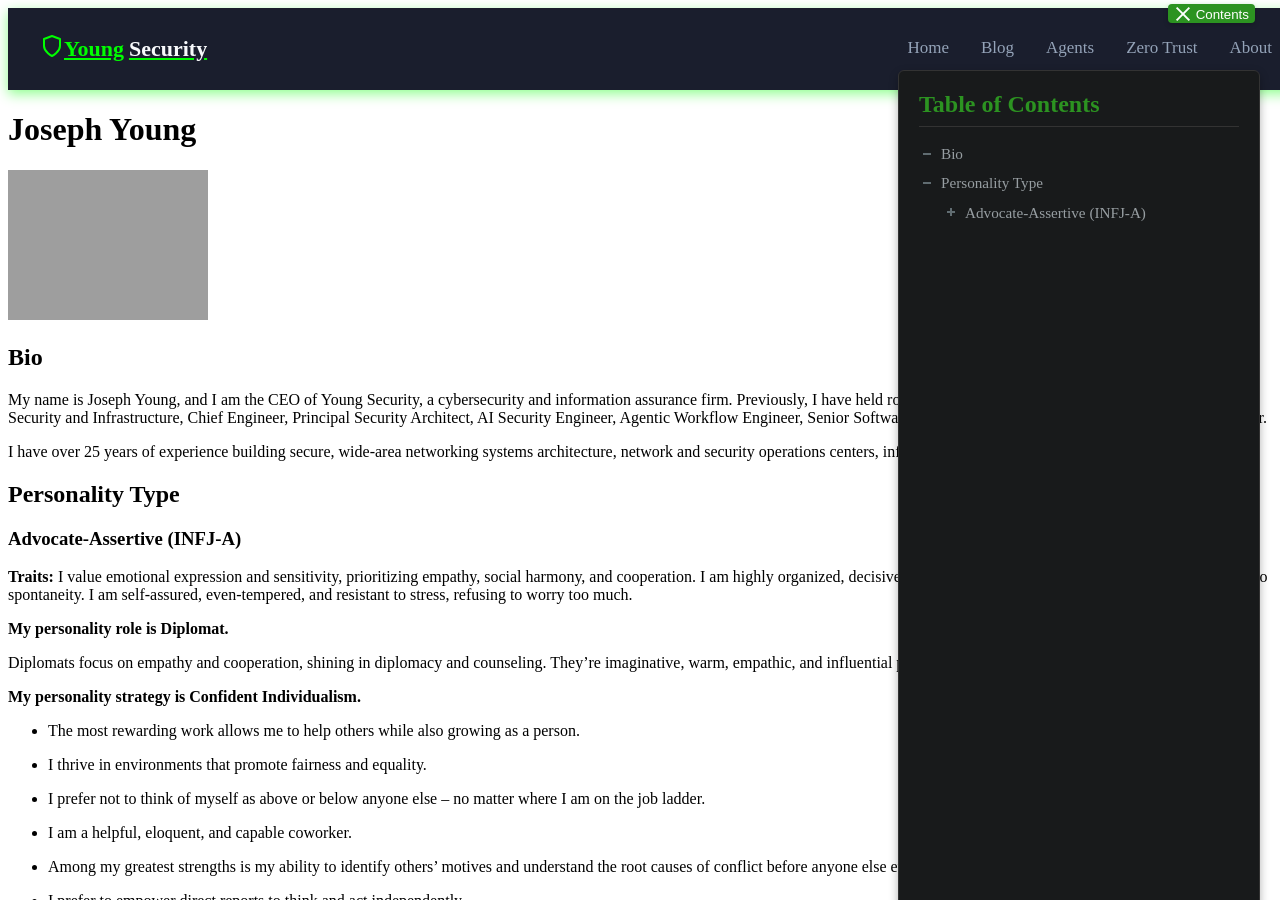
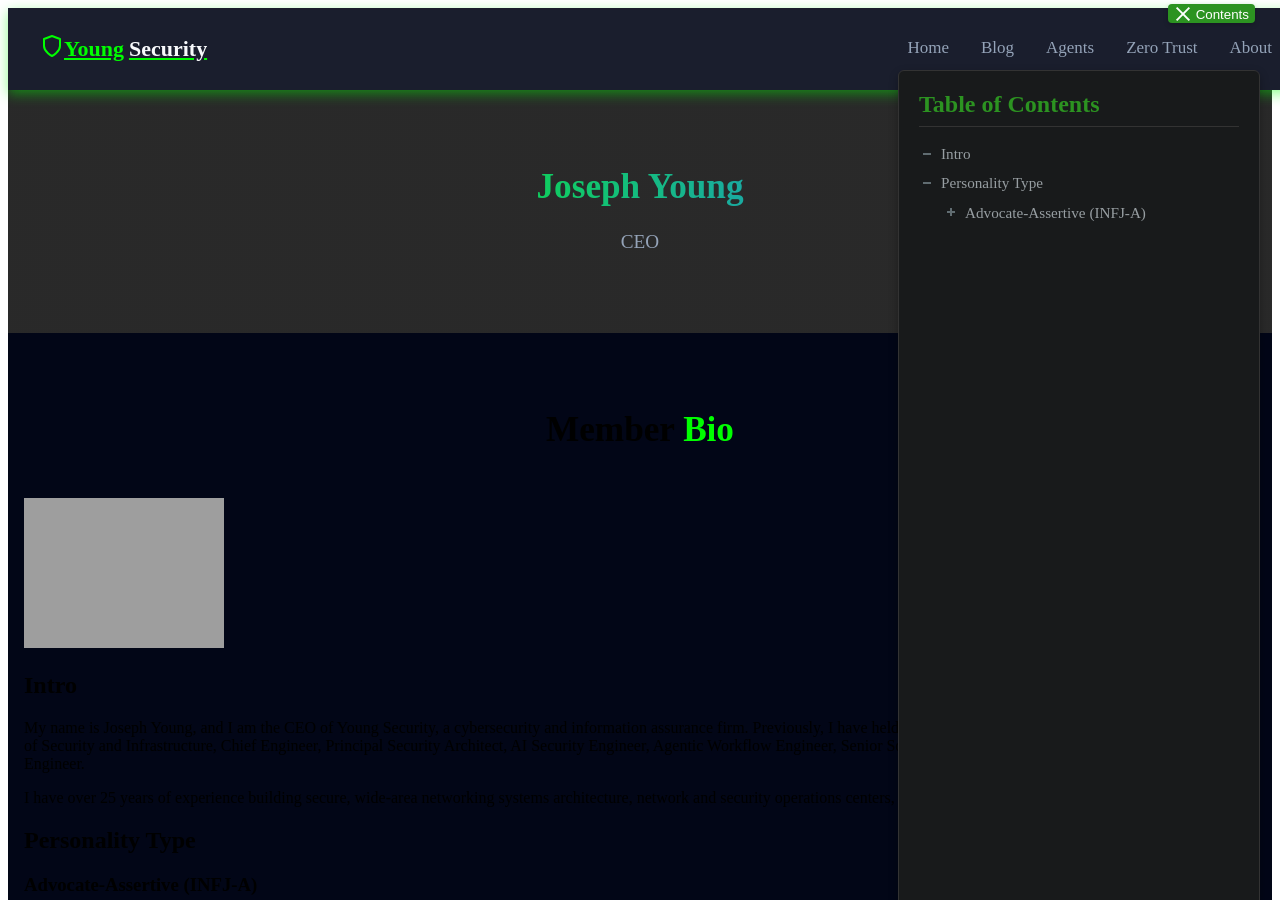
Before and after one commit to youngsecurity/www, a Jekyll site: the page built from _members/joe.md, in a window 1280 px wide and 900 px high. Built offline with Jekyll 4.4.1, drawn with Linux system fonts in a browser that asks for light colours; comment, search, counter and statistics services are not loaded; some of the changed text lies outside the part shown.

Commit message:
Refactor member layout for improved structure and update styles for consistency
Enhance member page layout with structured sections

Completely revamps the member.html layout with organized sections:
- Adds hero section with member name and position
- Creates structured bio, features, and CTA sections
- Moves content rendering outside sidebar layout
- Adjusts CSS to remove fixed height constraints
- Cleans up whitespace in index.html

This improves the presentation of member profiles with a consistent
design pattern matching the rest of the site.

```diff
--- a/_layouts/member.html
+++ b/_layouts/member.html
@@ -2,7 +2,101 @@
 layout: sidebar
 ---
 <!-- This layout is for individual member pages -->
-<!-- It includes the member's name and content -->
-<main id="content" class="main-content" role="main">
-    {{ content }}
-</main>
+<section class="hero">
+    <div class="hero-content">
+        <h1>{{ page.name }}</h1>
+        <p>
+            {{ page.position }}
+        </p>
+    </div>
+</section>
+
+<section id="features" class="features">
+    <h2 class="section-title">Member <span>Bio</span></h2>
+    <!-- It includes the member's name and content -->
+    <main id="content" class="main-content" role="main">
+      {{ content }}
+    </main>
+    <div class="features-container">
+        <div class="feature-card">
+            <h3></h3>
+            <p></p>
+        </div>
+        <div class="feature-card">
+            <h3></h3>
+            <p></p>
+        </div>
+        <div class="feature-card">
+            <h3></h3>
+            <p></p>
+        </div>
+    </div>
+</section>
+
+<section id="how-it-works" class="how-it-works">
+    <h2 class="section-title">Section <span>Title</span></h2>
+    <div class="steps-container">
+        <div class="step">
+            <div class="step-number">1</div>
+            <div class="step-content">
+                <h3></h3>
+                <p></p>
+            </div>
+        </div>
+        <div class="step">
+            <div class="step-number">2</div>
+            <div class="step-content">
+                <h3></h3>
+                <p></p>
+            </div>
+        </div>
+        <div class="step">
+            <div class="step-number">3</div>
+            <div class="step-content">
+                <h3></h3>
+                <p></p>
+            </div>
+        </div>
+        <div class="step">
+            <div class="step-number">4</div>
+            <div class="step-content">
+                <h3></h3>
+                <p></p>
+            </div>
+        </div>
+        <div class="step">
+          <div class="step-number">5</div>
+          <div class="step-content">
+              <h3></h3>
+              <p></p>
+          </div>
+      </div>
+    </div>
+</section>
+
+<section id="principles" class="trust-principles">
+  <h2 class="section-title">Section <span>Title</span></h2>
+  <div class="principles-container">
+      <div class="principle-card">
+          <h3></h3>
+          <p></p>
+      </div>
+      <div class="principle-card">
+          <h3></h3>
+          <p></p>
+      </div>
+      <div class="principle-card">
+          <h3></h3>
+          <p></p>
+      </div>
+  </div>
+</section>
+
+<section id="cta" class="cta">
+    <div class="cta-container">
+        <h2>Questions?</h2>
+        <p>
+        </p>
+        <a href="/about-us/" class="cta-button">Contact Joe</a>
+    </div>
+</section>
--- a/_layouts/sidebar.html
+++ b/_layouts/sidebar.html
@@ -16,9 +16,9 @@ layout: default
       <div id="toc-content"></div>
     </div>
   </div>
-  {{ content }}
+
 </div>
-
+{{ content }}
 <script>
   document.addEventListener('DOMContentLoaded', function() {
     // Get all headings from the content
--- a/_members/joe.md
+++ b/_members/joe.md
@@ -5,11 +5,9 @@ position: CEO
 layout: member
 ---
 
-# {{ page.name }}
-
 <img src="/assets/images/ChatGPT%20Image%20Mar%2030,%202025,%2012_15_16%20AM.png" alt="Joseph Young" width="200">
 
-## Bio
+## Intro
 
 My name is Joseph Young, and I am the CEO of Young Security, a cybersecurity and information assurance firm. Previously, I have held roles including CTO, IT Operations Manager, Director of Security and Infrastructure, Chief Engineer, Principal Security Architect, AI Security Engineer, Agentic Workflow Engineer, Senior Software Developer, and Senior Systems and Platform Engineer.
 
--- a/assets/css/style.scss
+++ b/assets/css/style.scss
@@ -603,7 +603,7 @@ footer {
 .main-content {
   flex: 1;
   flex-direction: column;
-  min-height: 100vh;
+  /*min-height: 100vh;*/
   word-wrap: break-word;
   width: 100%;
 }
```
Also changed, not shown: _layouts/index.html (line endings or trailing spaces).
